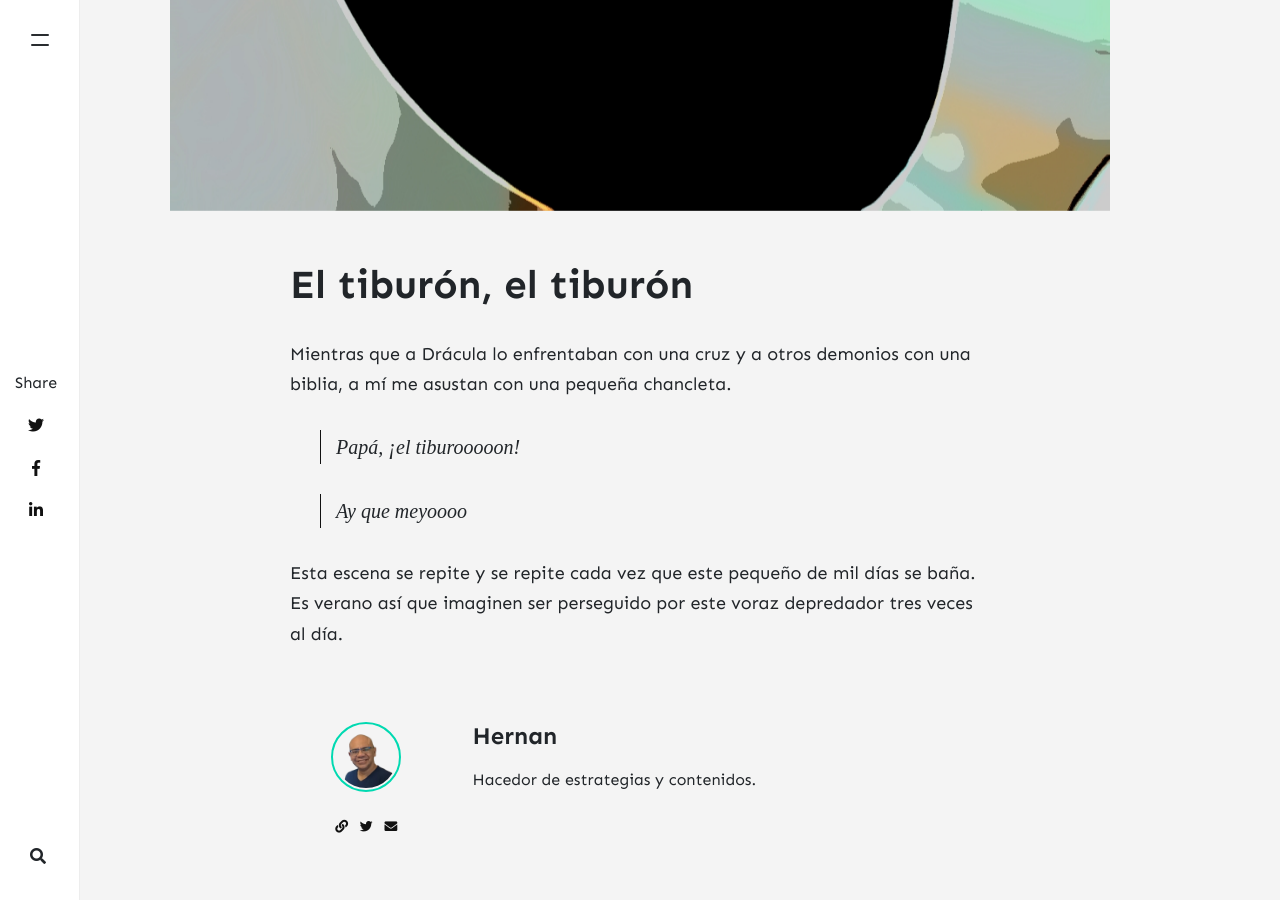
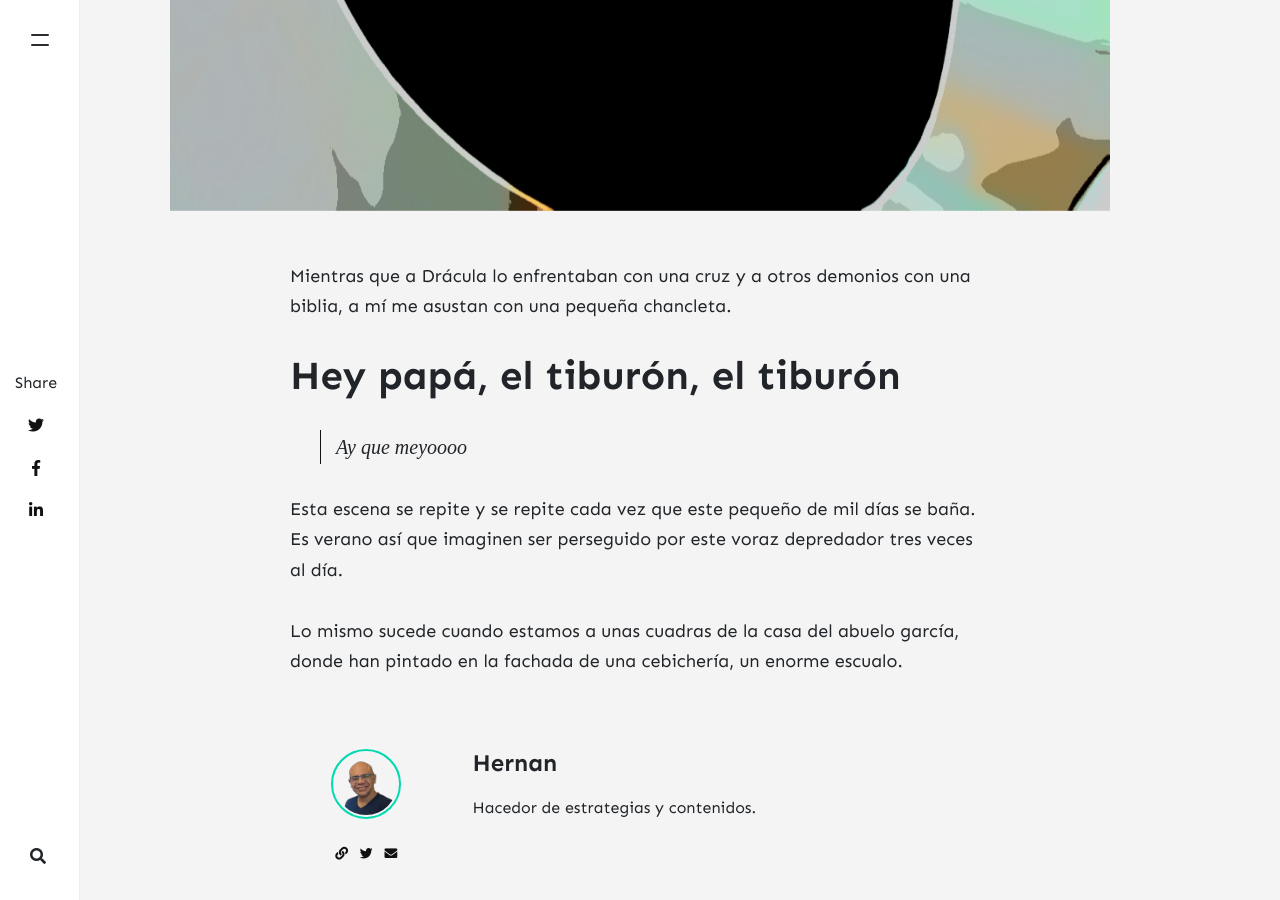
Before and after one commit to kanancho/unpardelineas, a Jekyll site: the page built from _posts/2022-02-25-tiburon.md, in a window 1280 px wide and 900 px high, scrolled down 1461 px. Built offline with Jekyll 4.4.1, drawn with Linux system fonts in a browser that asks for light colours; nearby versions of some CDN libraries; comment, search, counter and statistics services are not loaded.

Commit message:
Update 2022-02-25-tiburon.md

```diff
--- a/_posts/2022-02-25-tiburon.md
+++ b/_posts/2022-02-25-tiburon.md
@@ -7,11 +7,12 @@ tags: [familia,miedo,niños,dracula,tiburon,verano,hernangarciaval]
 image: assets/images/12.jpg
 ---
 
-# El tiburón, el tiburón
+Mientras que a Drácula lo enfrentaban con una cruz y a otros demonios con una biblia, a mí me asustan con una pequeña chancleta.
 
-Mientras que a Drácula lo enfrentaban con una cruz y a otros demonios con una biblia, a mí me asustan con una pequeña chancleta.
-> Papá, ¡el tiburooooon!
+# Hey papá, el tiburón, el tiburón
 
 >  Ay que meyoooo
 
 Esta escena se repite y se repite cada vez que este pequeño de mil días se baña. Es verano así que imaginen ser perseguido por este voraz depredador tres veces al día.
+
+Lo mismo sucede cuando estamos a unas cuadras de la casa del abuelo garcía, donde han pintado en la fachada de una cebichería, un enorme escualo.
```
